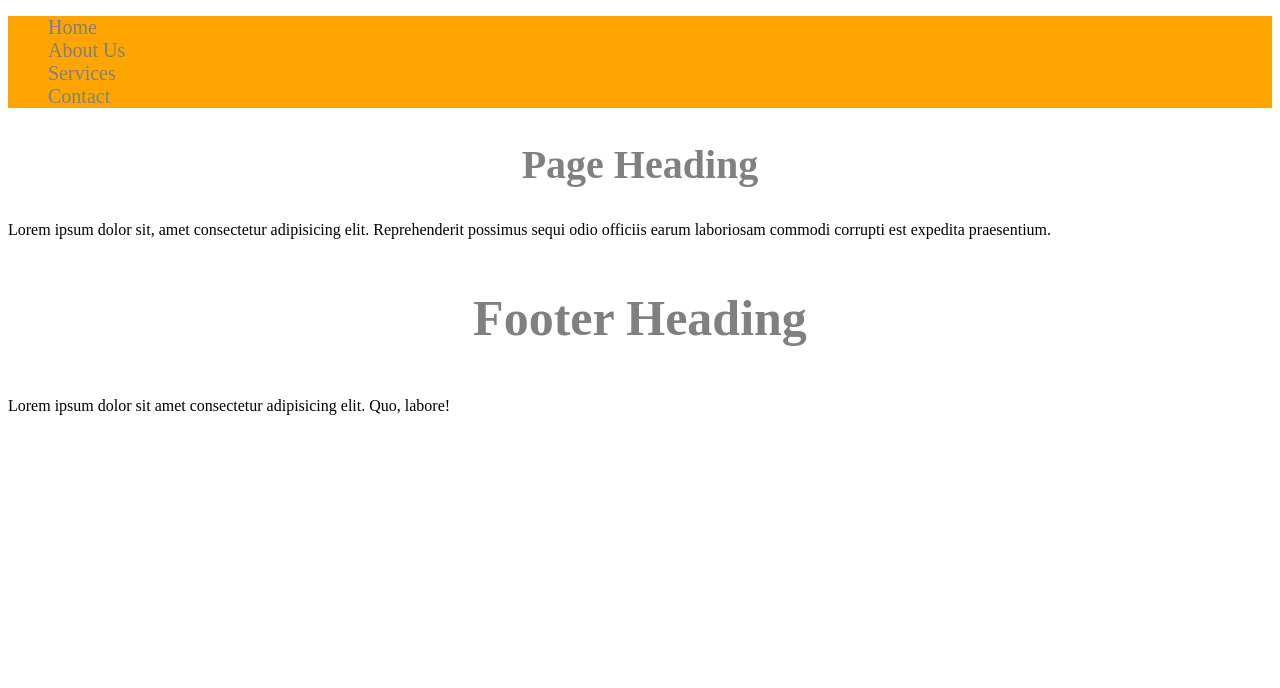
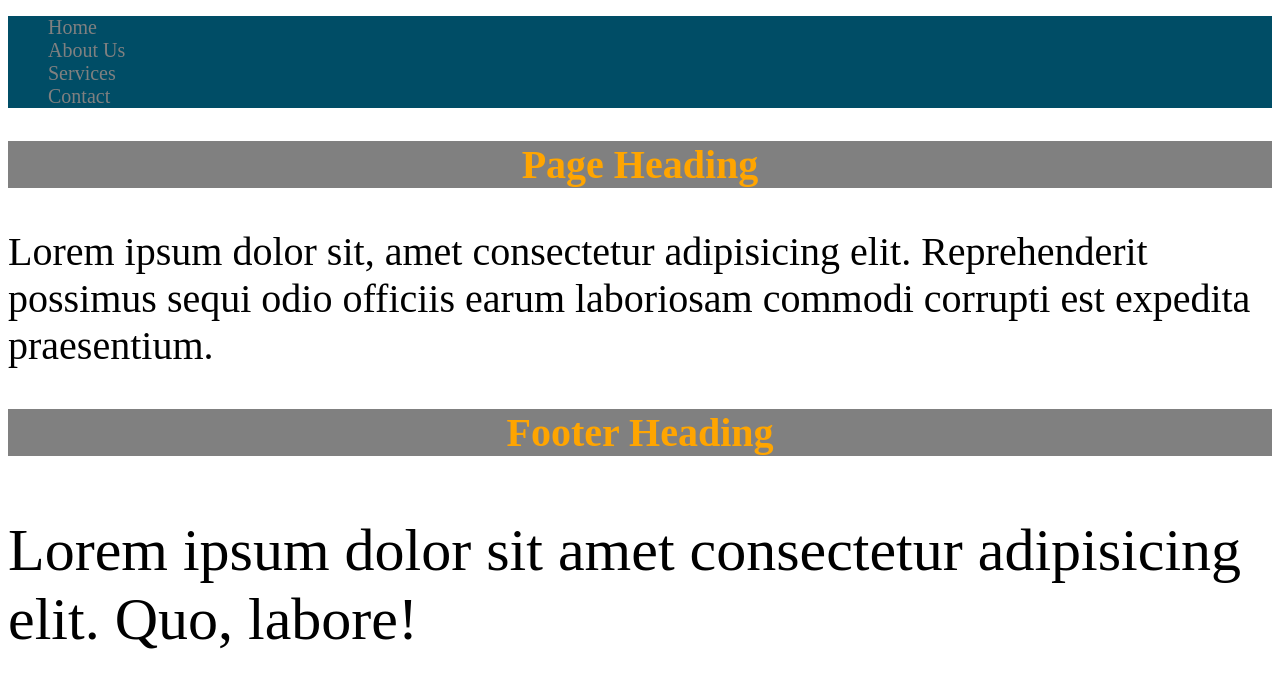
Before and after one commit to brandanpdx/sass-tutorial, a plain HTML site: page index.html in a window 1280 px wide. Drawn offline with Linux system fonts and the light colour scheme.

Commit message:
add functions

```diff
--- a/scss/main.scss
+++ b/scss/main.scss
@@ -7,7 +7,7 @@ $font-md: 30px;
 $font-sm: 20px;
 
 .nav {
-  background-color: $color-primary;
+  background-color: mix(blue, green, 40%,);
 
   ul li {
     list-style: none;
@@ -24,26 +24,34 @@ $font-sm: 20px;
   }
 }
 
-@mixin headingStyles($fontSize: 50px) {
-  font-size: $fontSize;
-  color: $color-secondary;
+.heading {
+  color: $color-primary;
+  font-size: $font-lg;
+  background-color: $color-secondary;
   text-align: center;
 }
 
-@mixin transition($param...) {
-  transition: $param;
+@function fontDoubler($size: 25px) {
+  @return $size * 2;
 }
 
-.banner h1 {
-  @include headingStyles($font-lg)
+
+h1 {
+  @extend .heading;
+
+  &:hover {
+    background-color: green;
+  }
 }
 
 .footer h3 {
-  @include headingStyles;
-  @include transition(color .5s, background-color 1s);
+  @extend h1
+}
 
-  &:hover {
-    color: $color-tertiary;
-    background-color: $color-primary;
-  }
+.banner p {
+  font-size: fontDoubler($font-sm);
 }
+
+.footer {
+  font-size: fontDoubler(30px);
+}
```
Also changed, not shown: css/main.css.
